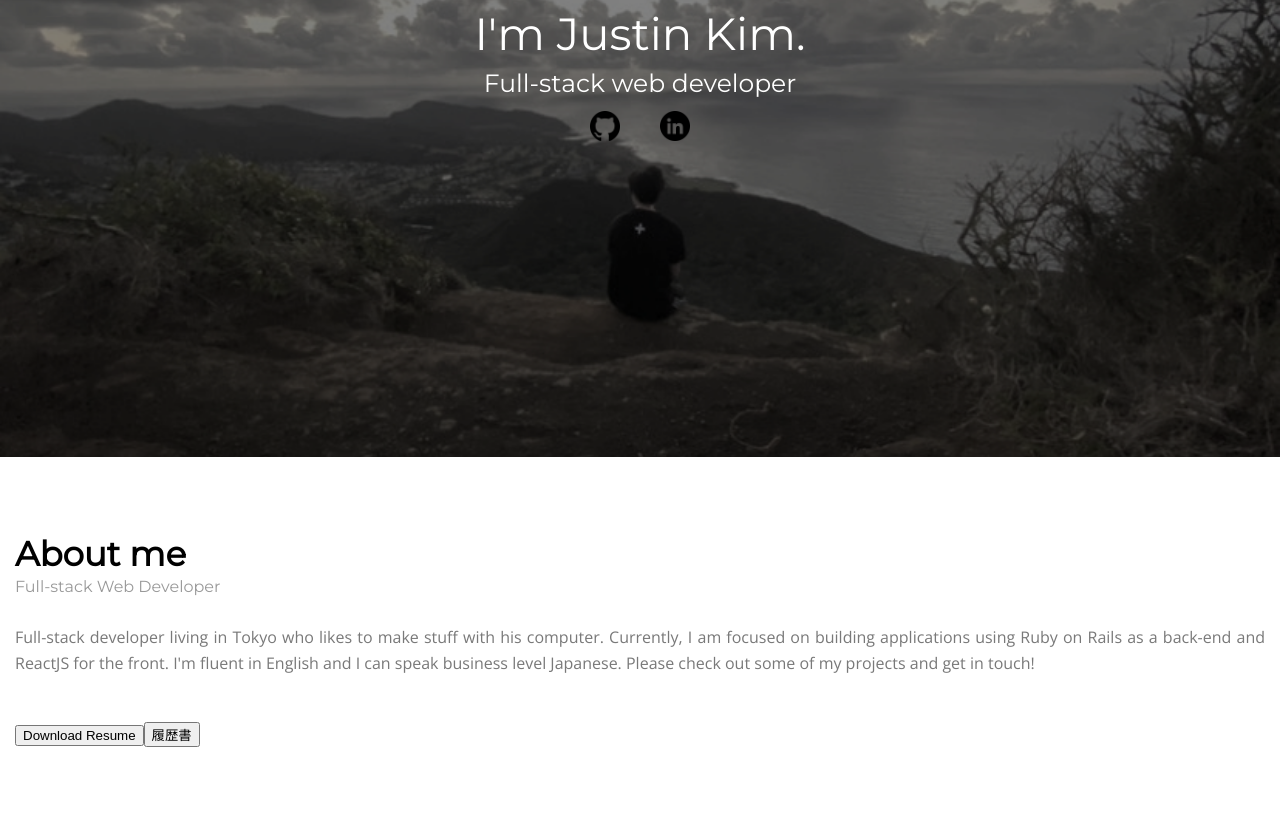
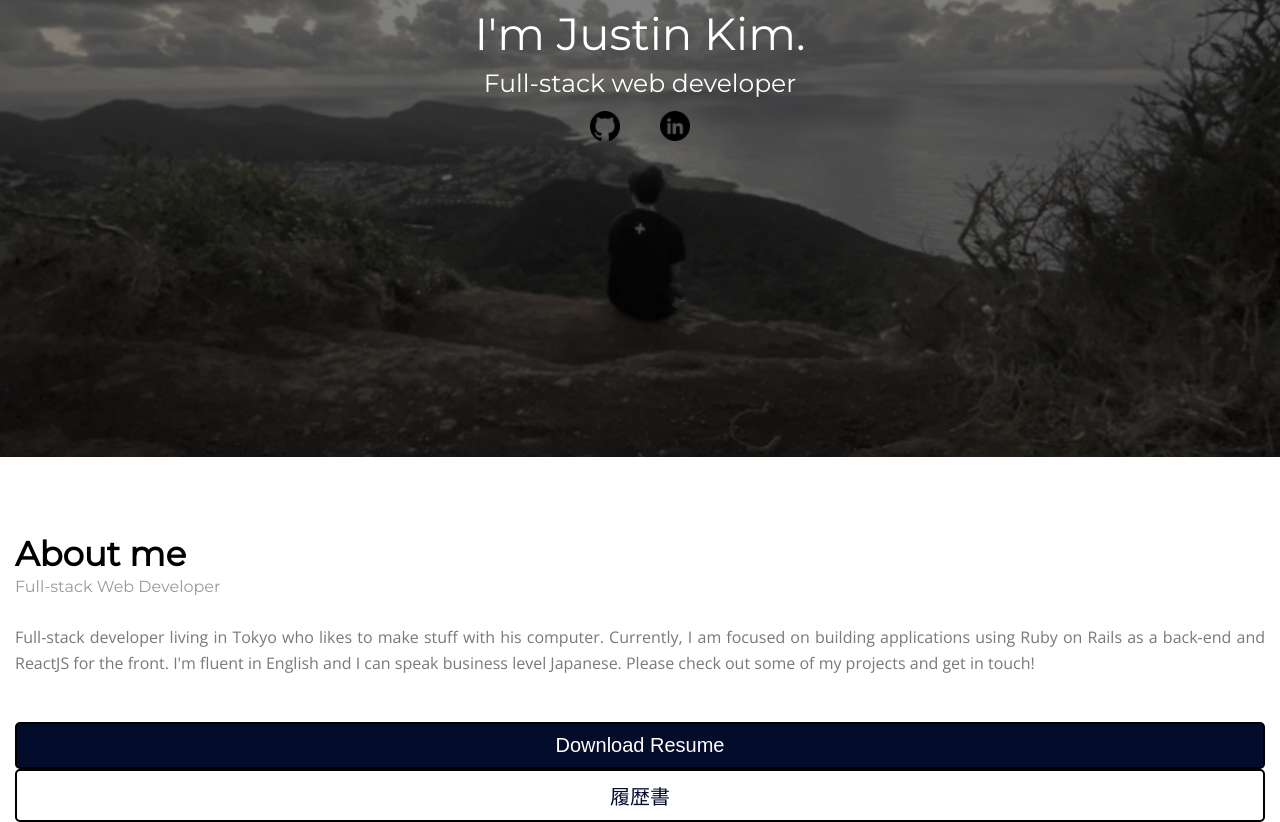
Before and after one commit to justinkim2015/portfolio-v3, a React (Create React App) app: page / in a window 1280 px wide. Shown: the part 343-1165 px from the top of the page. Before the commit the page ends 1090 px from the top, so only its background shows below. Built offline with nearby package versions, Linux system fonts and the light colour scheme.

Commit message:
Add buttons

```diff
--- a/src/about/About.js
+++ b/src/about/About.js
@@ -9,8 +9,8 @@ const About = () => {
         <p className='about-text'>
           Full-stack developer living in Tokyo who likes to make stuff with his computer. Currently, I am focused on building applications using Ruby on Rails as a back-end and ReactJS for the front. I'm fluent in English and I can speak business level Japanese. Please check out some of my projects and get in touch!
         </p>
-        <button className='white-button resume'>Download Resume</button>
-        <button className='blue-button jp-resume'>履歴書</button>
+        <button className='blue-button resume'>Download Resume</button>
+        <button className='white-button resume'>履歴書</button>
       </div>
     </section>
   )
--- a/src/about/about.css
+++ b/src/about/about.css
@@ -5,6 +5,8 @@
 }
 
 .about-content {
+  display: flex;
+  flex-direction: column;
   padding: 0 15px;
 }
 
@@ -28,3 +30,8 @@
   margin: 0 0 16px;
   padding: 0 0 30px;
 }
+
+.resume {
+  font-size: 20px;
+  padding: 10px 36px;
+}
--- a/src/base-styles/index.css
+++ b/src/base-styles/index.css
@@ -11,3 +11,17 @@
 #content {
   font-family: "monteserrat";
 }
+
+.blue-button {
+  background-color: #040C2C;
+  color: white;
+  border: 2px black solid;
+  border-radius: 5px;
+}
+
+.white-button {
+  color: #040C2C;
+  background-color: white;
+  border: 2px black solid;
+  border-radius: 5px;
+}
```
